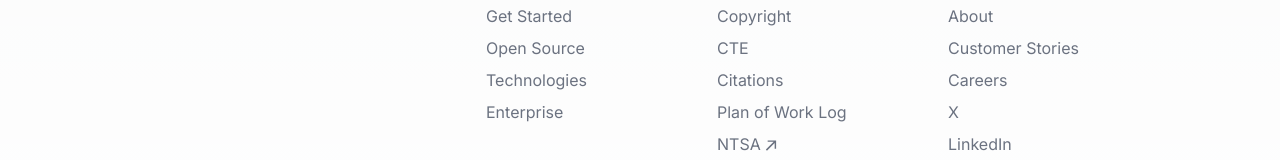
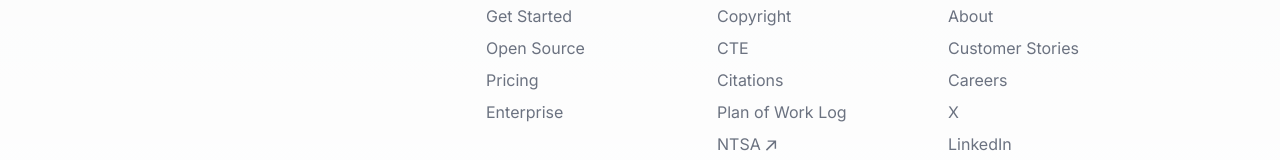
Before and after one commit to degstn/anole, a Next.js app in the folder frontend/: page / in a window 1280 px wide. Shown: the part 3929-4089 px from the top of the page. Built offline with nearby package versions, Linux system fonts and the light colour scheme.

Commit message:
footer changes

```diff
--- a/frontend/src/app/(client)/components/Footer.js
+++ b/frontend/src/app/(client)/components/Footer.js
@@ -52,7 +52,7 @@ export default function Footer() {
                 href="/product#technolgies"
                 className="text-gray-500 transition duration-150 ease-in-out hover:text-gray-500 hover:underline"
               >
-                Technologies
+                Pricing
               </Link>
             </li>
             <li className="sm:py-0 md:py-0 md:pb-2">
--- a/frontend/src/app/(product)/getstarted/Footer.js
+++ b/frontend/src/app/(product)/getstarted/Footer.js
@@ -52,7 +52,7 @@ export default function Footer() {
                 href="/product#technolgies"
                 className="text-gray-500 transition duration-150 ease-in-out hover:text-gray-500 hover:underline"
               >
-                Technologies
+                Pricing
               </Link>
             </li>
             <li className="sm:py-0 md:py-0 md:pb-2">
```
